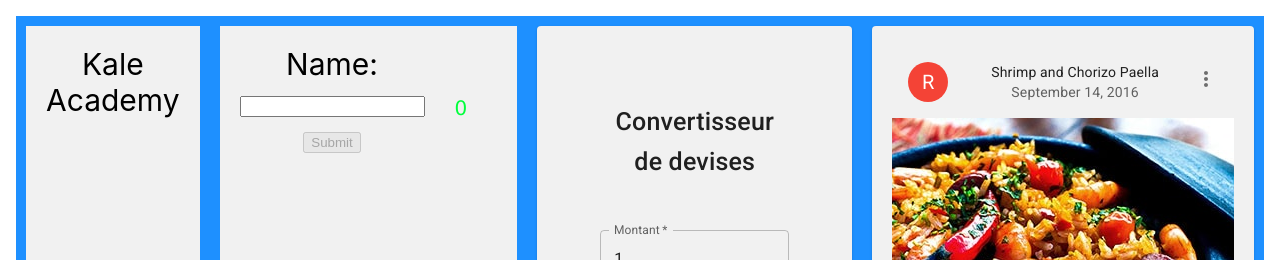
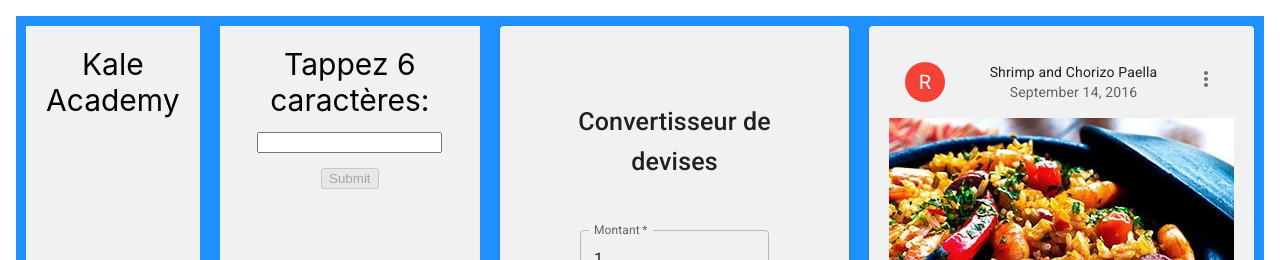
Before and after one commit to konateb/mon-app, a React (Create React App) app: page / in a window 1280 px wide. Shown: the top 260 px of the page. Built offline with nearby package versions, Linux system fonts and the light colour scheme.

Commit message:
change MaForm

```diff
--- a/src/App.css
+++ b/src/App.css
@@ -43,10 +43,7 @@ p {
 .bleu {
   color: blue
 }
-.jaune{
-  color:rgb(0, 255, 60) ;
-  text-justify: right;
-}
+
 .flex-container {
   display: flex;
   justify-content: 'space-evenly';
--- a/src/components/MaForm.jsx
+++ b/src/components/MaForm.jsx
@@ -8,27 +8,31 @@ const MaForm = () => {
 
   const handleSubmit = (e) => {
     e.preventDefault();
-    alert("A name was submitted: " + text);
+    alert("Le nom submis est: " + text);
     setText("");
   };
   return (
+    <>
       <div className="flex-container">
         <form onSubmit={handleSubmit}>
           <label>
-          Name:
+            Tappez 6 caractères:
             <input type="text" value={text} onChange={handleInput} />
           </label>
           <input
             type="submit"
             value="Submit"
-          disabled={text.length <= 6 ? true : false}
+            disabled={text.length < 6 ? true : false}
           />
-      </form>
           <div>
             <p>{text}</p>
-        <p className="jaune">{text.length}</p>
+            {text.length === 0
+              ? false
+              : true && <p className="rouge">{text.length} caractères</p>}
           </div>
+        </form>
       </div>
+    </>
   );
 };
 
```
Lines whose indentation alone changed are shown as unchanged.
